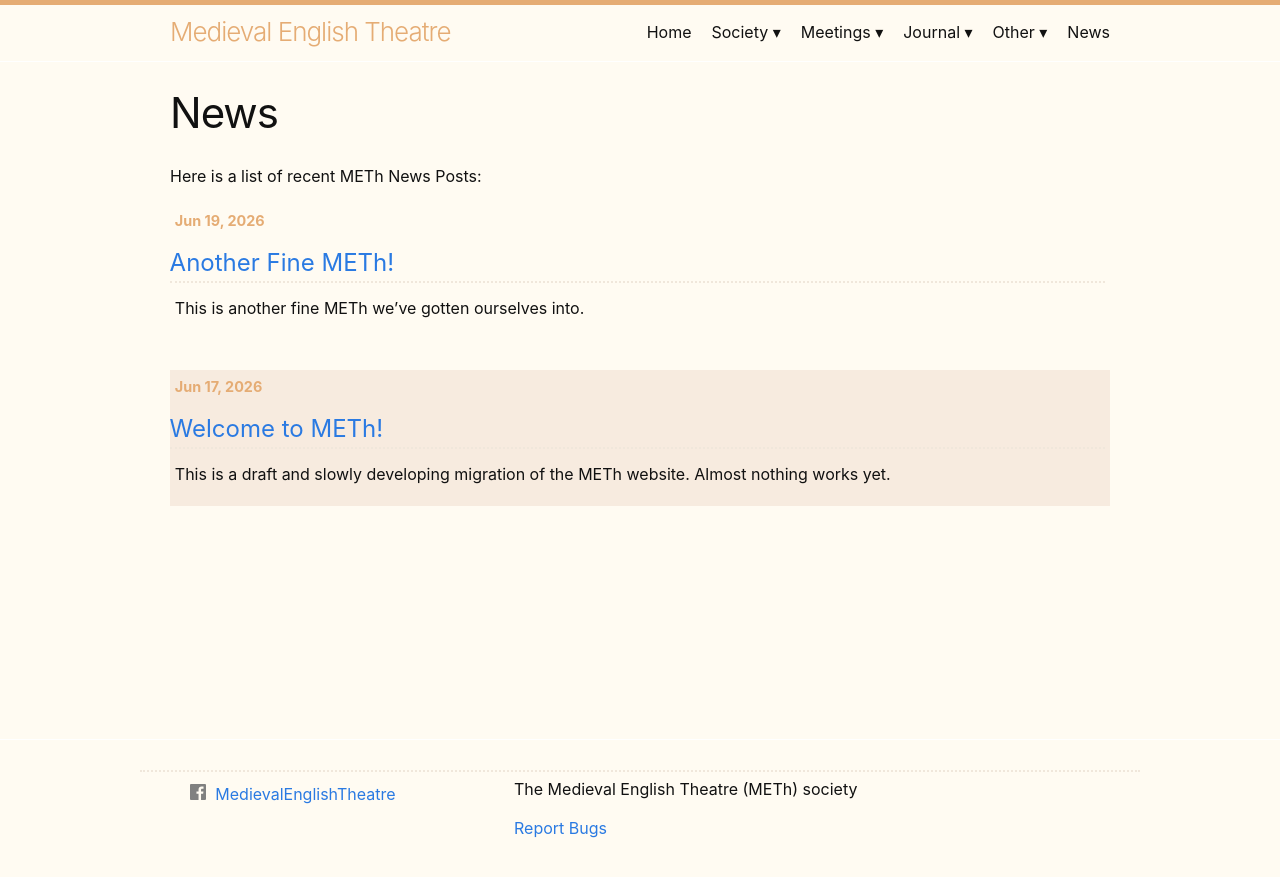
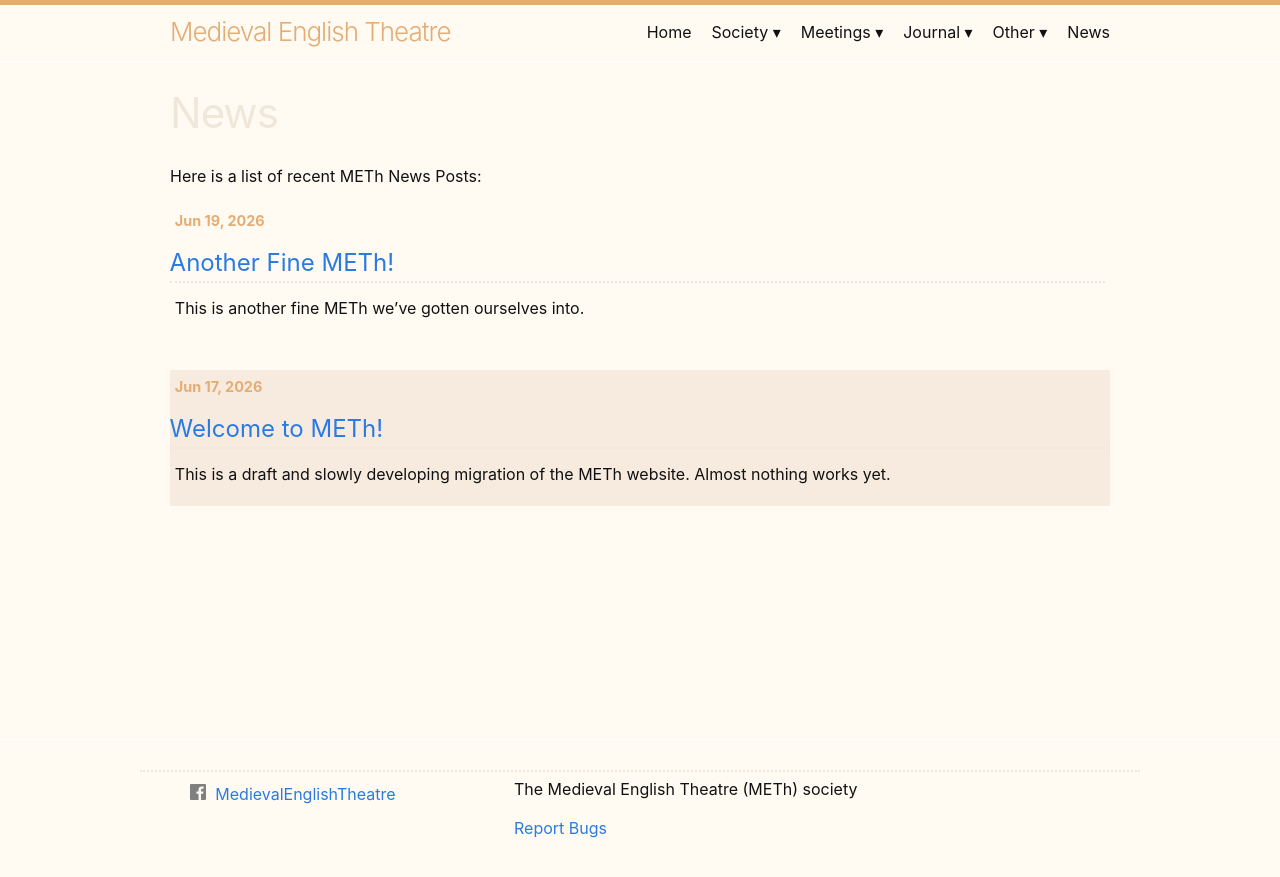
Before and after one commit to MedievalEnglishTheatre/MedievalEnglishTheatre.github.io, a Jekyll site: the page built from src/news.md, in a window 1280 px wide. Shown: the top 877 px of the page. Built offline with Jekyll 4.4.1, drawn with Linux system fonts in a browser that asks for light colours.

Commit message:
Set post title color in custom styles
Add custom styles for post title color in footer.

```diff
--- a/src/_sass/minima/_custom-styles.scss
+++ b/src/_sass/minima/_custom-styles.scss
@@ -45,6 +45,11 @@ float:right;
 
 .site-footer div.wrapper {border-top: 2px dotted #f0e7db; padding-top:5px;}
 
+
+/*H1 post-title colour */
+h1.post-title {
+color: #f0e7db;
+}
 
 /* h3 border below */
 
```
